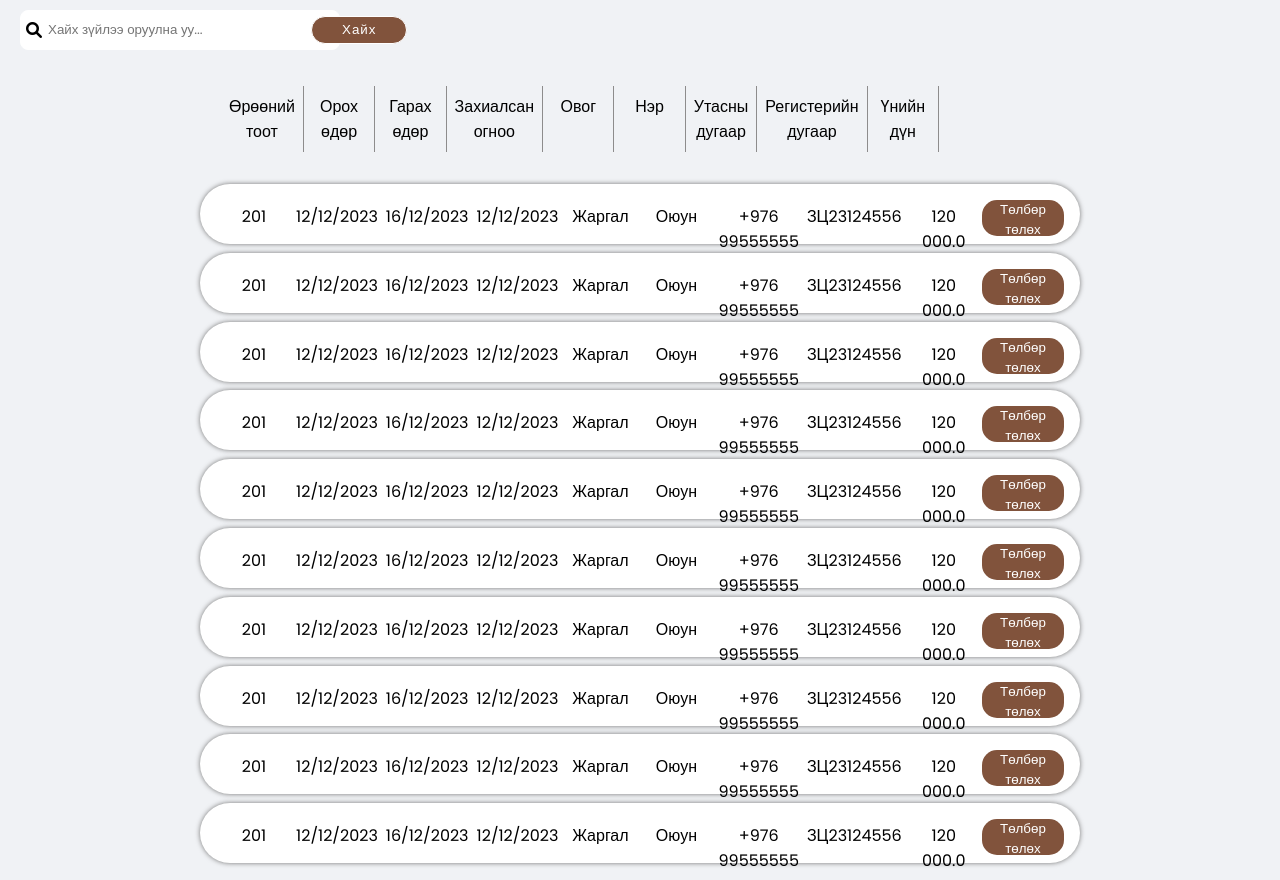
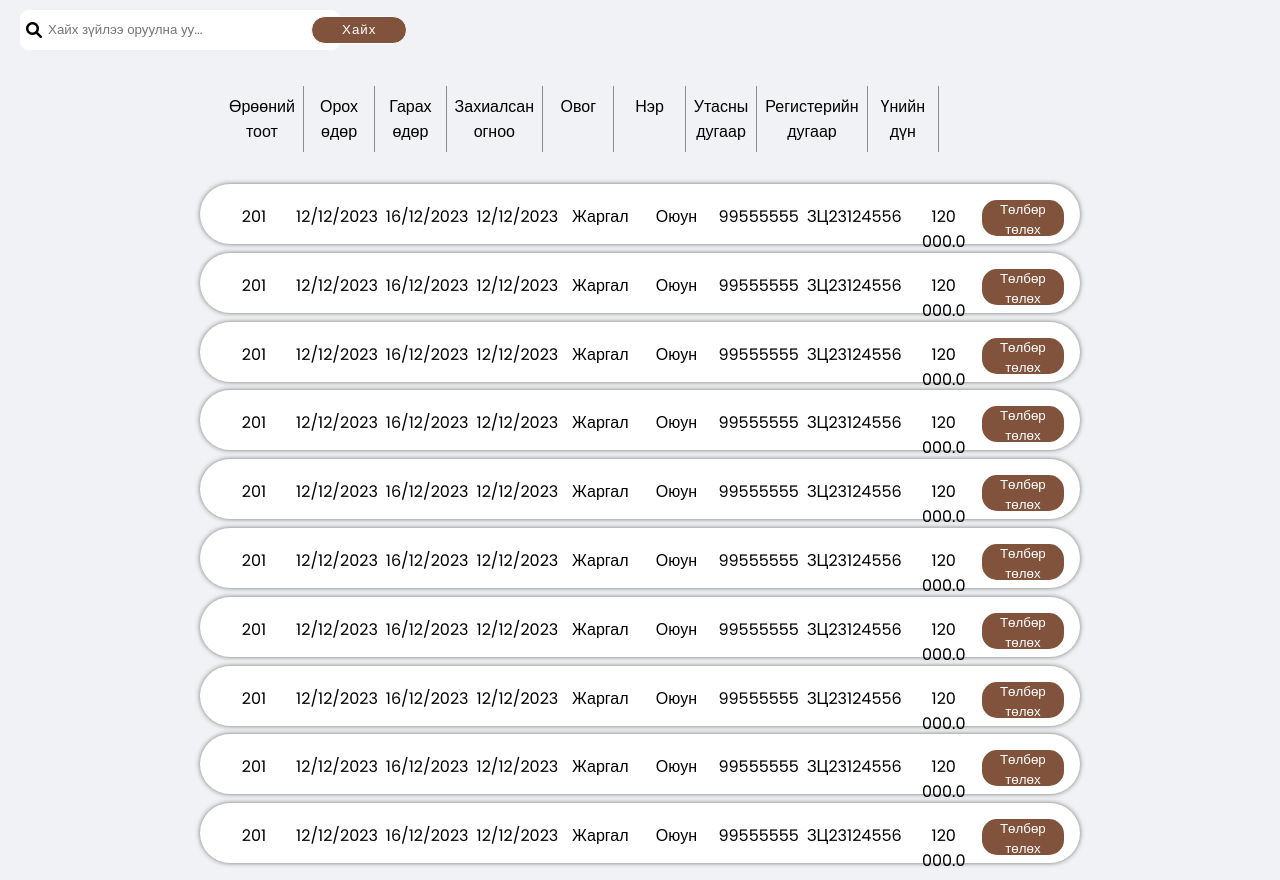
Before and after one commit to Temuulen918/hotelManagementSystem, a plain HTML site: page order.html in a window 1280 px wide. Shown: the part 70-950 px from the top of the page. Drawn offline with Linux system fonts and the light colour scheme.

Commit message:
dugaar zasav

```diff
--- a/order.html
+++ b/order.html
@@ -53,7 +53,7 @@
                 <span>12/12/2023</span>
                 <span>Жаргал</span>
                 <span>Оюун</span>
-                <span>+976 99555555</span>
+                <span>99555555</span>
                 <span>ЗЦ23124556</span>
                 <span>120 000.0</span>
                 <button class="button">Төлбөр төлөх</button>
@@ -65,7 +65,7 @@
                 <span>12/12/2023</span>
                 <span>Жаргал</span>
                 <span>Оюун</span>
-                <span>+976 99555555</span>
+                <span>99555555</span>
                 <span>ЗЦ23124556</span>
                 <span>120 000.0</span>
                 <button class="button">Төлбөр төлөх</button>
@@ -77,7 +77,7 @@
                 <span>12/12/2023</span>
                 <span>Жаргал</span>
                 <span>Оюун</span>
-                <span>+976 99555555</span>
+                <span>99555555</span>
                 <span>ЗЦ23124556</span>
                 <span>120 000.0</span>
                 <button class="button">Төлбөр төлөх</button>
@@ -89,7 +89,7 @@
                 <span>12/12/2023</span>
                 <span>Жаргал</span>
                 <span>Оюун</span>
-                <span>+976 99555555</span>
+                <span>99555555</span>
                 <span>ЗЦ23124556</span>
                 <span>120 000.0</span>
                 <button class="button">Төлбөр төлөх</button>
@@ -101,7 +101,7 @@
                 <span>12/12/2023</span>
                 <span>Жаргал</span>
                 <span>Оюун</span>
-                <span>+976 99555555</span>
+                <span>99555555</span>
                 <span>ЗЦ23124556</span>
                 <span>120 000.0</span>
                 <button class="button">Төлбөр төлөх</button>
@@ -113,7 +113,7 @@
                 <span>12/12/2023</span>
                 <span>Жаргал</span>
                 <span>Оюун</span>
-                <span>+976 99555555</span>
+                <span>99555555</span>
                 <span>ЗЦ23124556</span>
                 <span>120 000.0</span>
                 <button class="button">Төлбөр төлөх</button>
@@ -125,7 +125,7 @@
                 <span>12/12/2023</span>
                 <span>Жаргал</span>
                 <span>Оюун</span>
-                <span>+976 99555555</span>
+                <span>99555555</span>
                 <span>ЗЦ23124556</span>
                 <span>120 000.0</span>
                 <button class="button">Төлбөр төлөх</button>
@@ -137,7 +137,7 @@
                 <span>12/12/2023</span>
                 <span>Жаргал</span>
                 <span>Оюун</span>
-                <span>+976 99555555</span>
+                <span>99555555</span>
                 <span>ЗЦ23124556</span>
                 <span>120 000.0</span>
                 <button class="button">Төлбөр төлөх</button>
@@ -149,7 +149,7 @@
                 <span>12/12/2023</span>
                 <span>Жаргал</span>
                 <span>Оюун</span>
-                <span>+976 99555555</span>
+                <span>99555555</span>
                 <span>ЗЦ23124556</span>
                 <span>120 000.0</span>
                 <button class="button">Төлбөр төлөх</button>
@@ -161,7 +161,7 @@
                 <span>12/12/2023</span>
                 <span>Жаргал</span>
                 <span>Оюун</span>
-                <span>+976 99555555</span>
+                <span>99555555</span>
                 <span>ЗЦ23124556</span>
                 <span>120 000.0</span>
                 <button class="button">Төлбөр төлөх</button>
```
